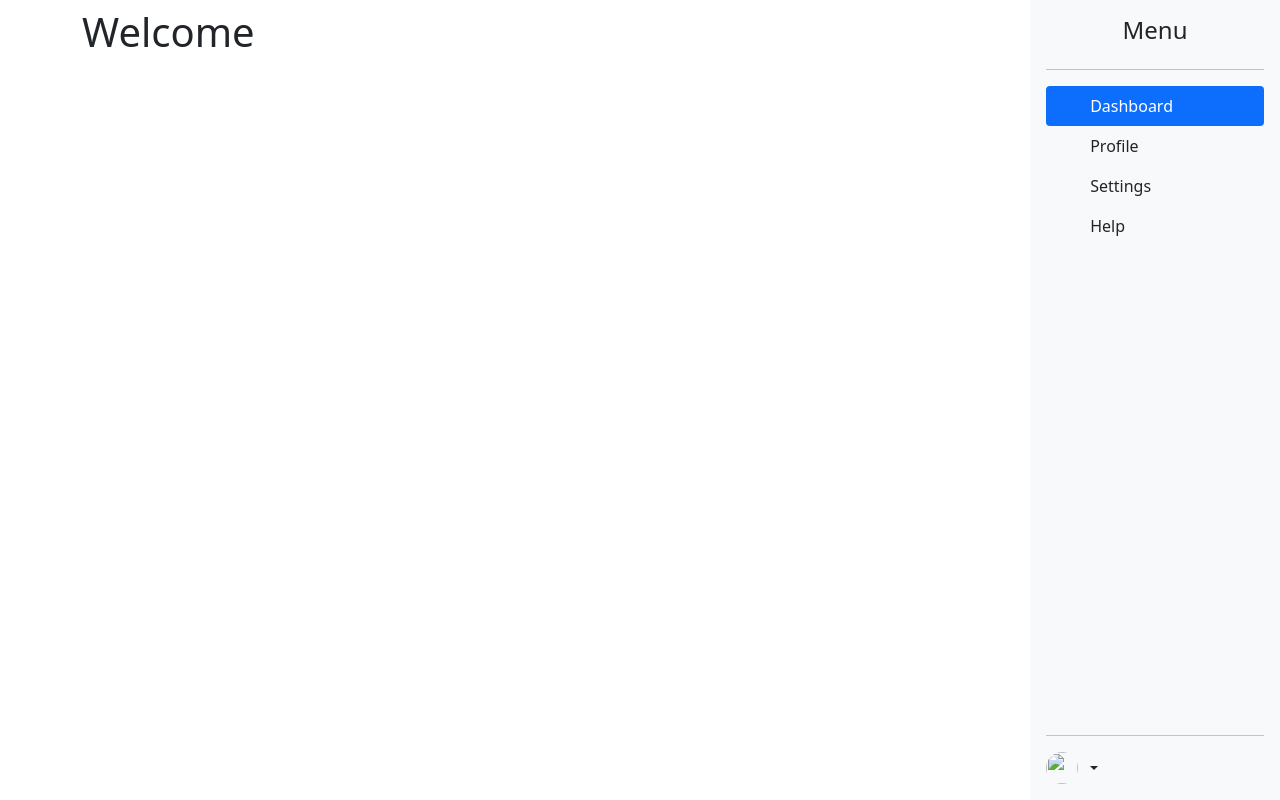
After one commit to tibusgic/projetWeb, a PHP site: template public_html/templates/dashboard.twig in a window 1280 px wide. The commit adds this page. Run offline with PHP 8.4, Linux system fonts and the light colour scheme; the template is opened without the code that fills it, so the values that code supplies are empty; some libraries are stand-ins or nearby versions.

Commit message:
add simple sidebar

```diff
--- /dev/null
+++ b/public_html/templates/dashboard.twig
@@ -0,0 +1,9 @@
+{% extends "layout.twig" %}
+
+{% block sidebar %}
+    {% include 'sidebar.twig' %}
+{% endblock %}
+
+{% block content %}
+    <h1>Welcome {{ user.prenom }}</h1>
+{% endblock %}
--- a/public_html/templates/layout.twig
+++ b/public_html/templates/layout.twig
@@ -16,8 +16,8 @@
 	<h1></h1>
 
         <div class="container">
-        {% block content %}
-        {% endblock %}
+        {% block sidebar %}{% endblock %}
+        {% block content %}{% endblock %}
         </div>
 
         <footer class="footer">
--- /dev/null
+++ b/public_html/templates/sidebar.twig
@@ -0,0 +1,43 @@
+<div class="d-flex flex-column flex-shrink-0 p-3 bg-light" style="width: 250px; height: 100vh; position: fixed; right: 0; top: 0;">
+    <h4 class="text-center">Menu</h4>
+    <hr>
+    <ul class="nav nav-pills flex-column mb-auto">
+        <li class="nav-item">
+            <a href="/dashboard" class="nav-link active" aria-current="page">
+                <svg class="bi me-2" width="16" height="16"><use xlink:href="#home"></use></svg>
+                Dashboard
+            </a>
+        </li>
+        <li>
+            <a href="/profile" class="nav-link text-dark">
+                <svg class="bi me-2" width="16" height="16"><use xlink:href="#person"></use></svg>
+                Profile
+            </a>
+        </li>
+        <li>
+            <a href="/settings" class="nav-link text-dark">
+                <svg class="bi me-2" width="16" height="16"><use xlink:href="#gear"></use></svg>
+                Settings
+            </a>
+        </li>
+        <li>
+            <a href="/help" class="nav-link text-dark">
+                <svg class="bi me-2" width="16" height="16"><use xlink:href="#info-circle"></use></svg>
+                Help
+            </a>
+        </li>
+    </ul>
+    <hr>
+    <div class="dropdown">
+        <a href="#" class="d-flex align-items-center text-dark text-decoration-none dropdown-toggle" id="dropdownUser1" data-bs-toggle="dropdown" aria-expanded="false">
+            <img src="https://via.placeholder.com/40" alt="" width="32" height="32" class="rounded-circle me-2">
+            <strong>{{ user.prenom }}</strong>
+        </a>
+        <ul class="dropdown-menu dropdown-menu-end text-small shadow">
+            <li><a class="dropdown-item" href="/profile">Profile</a></li>
+            <li><a class="dropdown-item" href="/settings">Settings</a></li>
+            <li><hr class="dropdown-divider"></li>
+            <li><a class="dropdown-item" href="/logout">Sign out</a></li>
+        </ul>
+    </div>
+</div>
```
Also changed, not shown: public_html/php/manager.php (+15 -7 lines), 1 other file.
